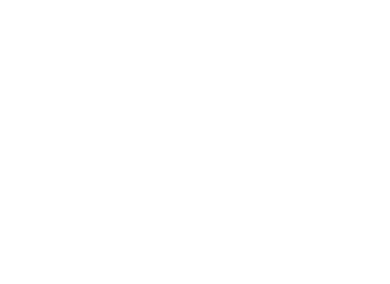
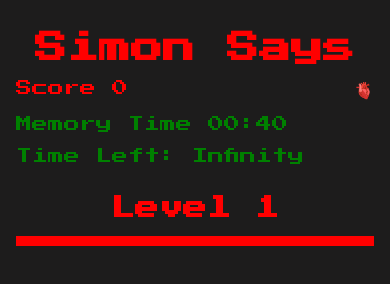
Before and after one commit to akasr/simon-says, a plain HTML site: page index.html in a window 390 px wide. Drawn offline with Linux system fonts and the light colour scheme.

Commit message:
Add status board and design for mobile devices

```diff
--- a/index.html
+++ b/index.html
@@ -19,5 +19,20 @@
     <!-- JavaScript -->
     <script src="app.js" defer></script>
   </head>
-  <body></body>
+  <body>
+    <header>
+      <h1>Simon Says</h1>
+      <div class="state">
+        <div class="score">Score <span id="score-value">0</span></div>
+        <div class="lives"><span id="lives-value">🫀</span></div>
+        <div class="memory">
+          Memory Time <span id="memory-time">00:40</span>
+        </div>
+        <div class="timer">
+          Time Left: <span id="timer-value">Infinity</span>
+        </div>
+        <h2>Level 1</h2>
+      </div>
+    </header>
+  </body>
 </html>
--- a/main.css
+++ b/main.css
@@ -1,4 +1,6 @@
-*, *::before, *::after {
+*,
+*::before,
+*::after {
   box-sizing: border-box;
   margin: 0;
   padding: 0;
@@ -6,4 +8,39 @@
 
 body {
   font-family: "Press Start 2P", system-ui;
+  background-color: rgb(29, 28, 28);
 }
+
+header {
+  color: red;
+  padding: 1rem;
+}
+h1,
+h2 {
+  text-align: center;
+  padding: 1rem;
+}
+.state {
+  display: grid;
+  grid-template-areas: "score lives" "memory memory" "timer timer" "level level";
+  gap: 1rem;
+}
+h2 {
+  grid-area: level;
+  border-bottom: 10px solid red;
+}
+.score {
+  grid-area: score;
+}
+.lives {
+  grid-area: lives;
+  margin-left: auto;
+}
+.memory {
+  color: green;
+  grid-area: memory;
+}
+.timer {
+  grid-area: timer;
+  color: green;
+}
```
